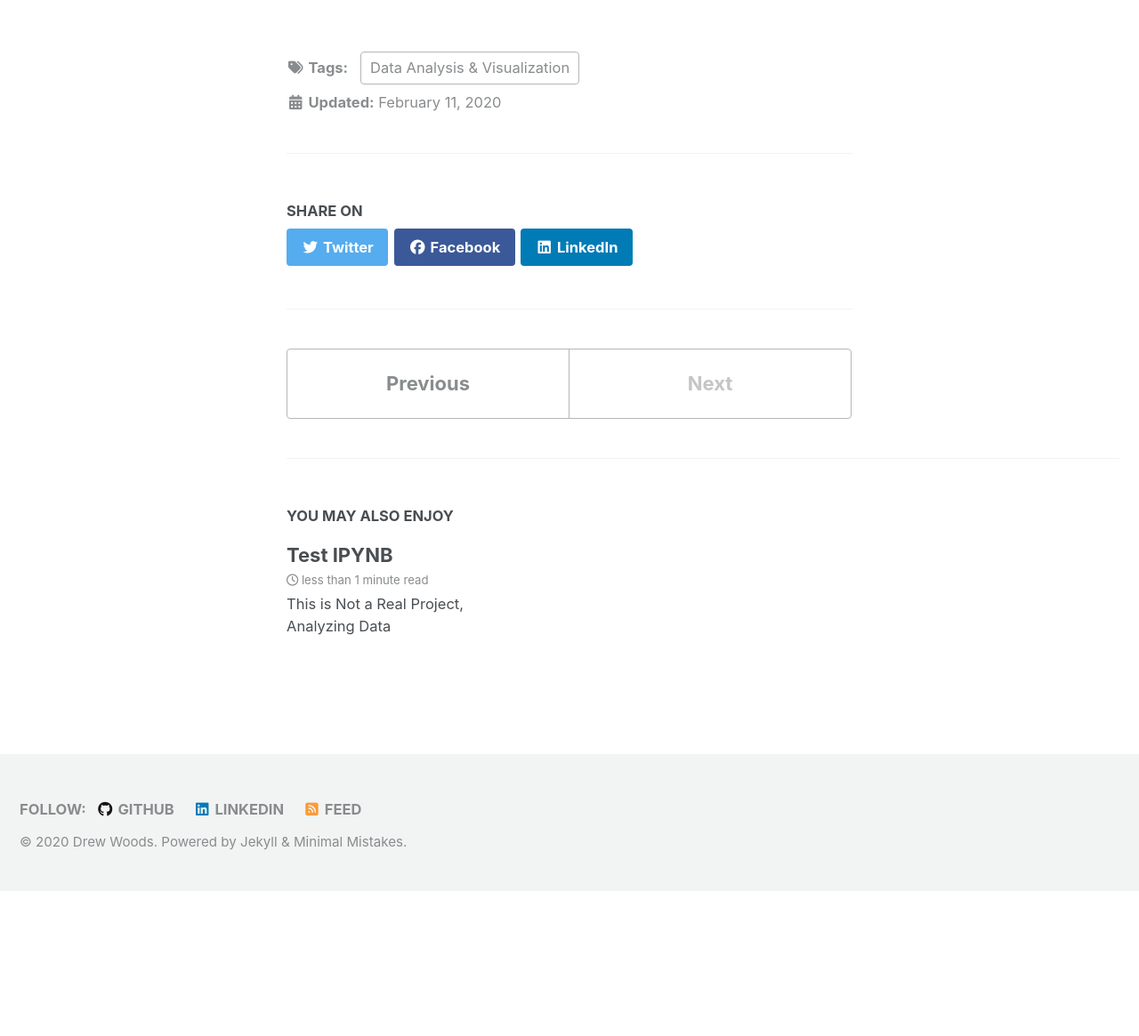
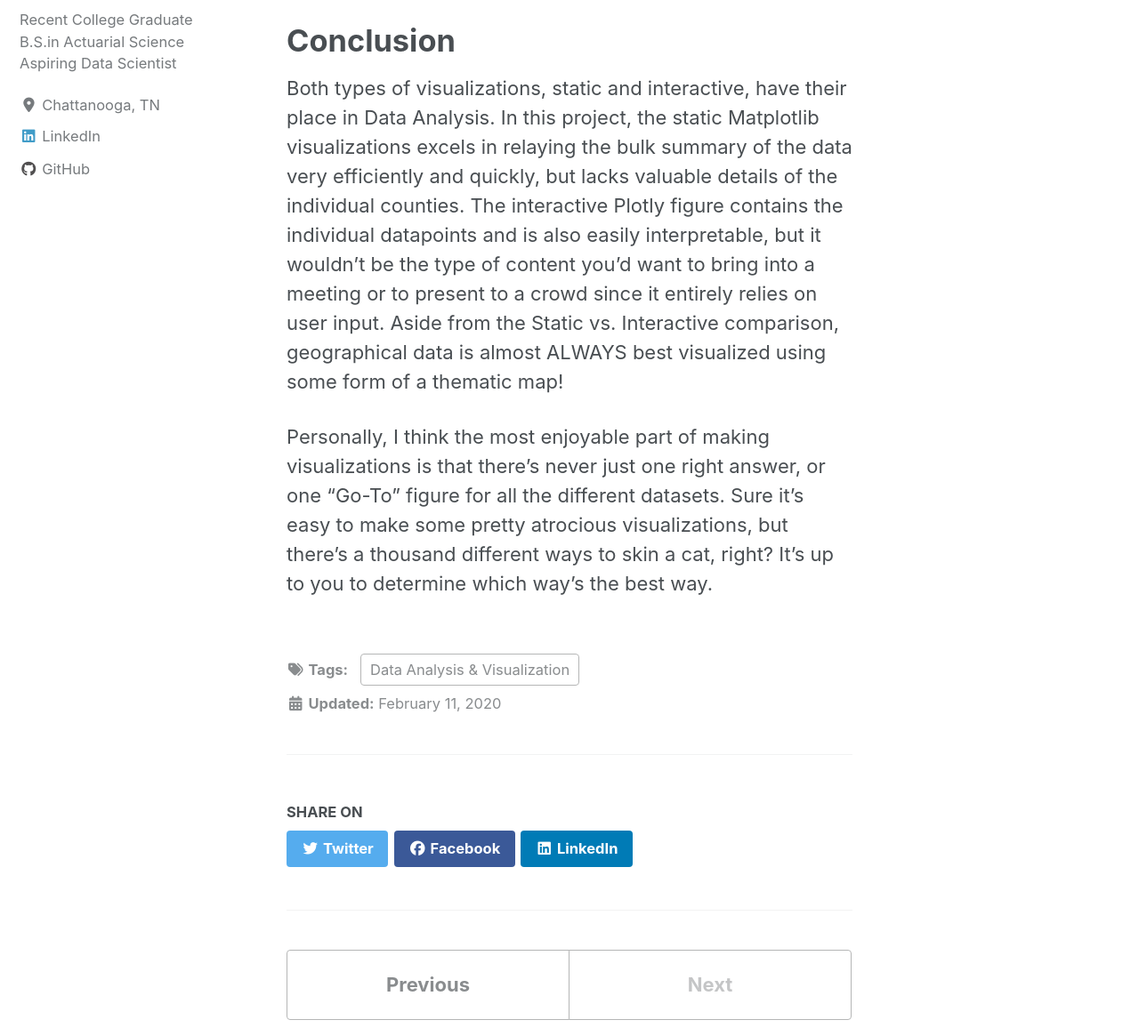
Before and after one commit to backdoordata/backdoordata.github.io, a Jekyll site: the page built from _posts/2020-02-11-TN-HPI-Analysis.md, in a window 1280 px wide and 1400 px high, scrolled down 7416 px, cut to the strip 235-1400 px from the top of the window. Shown: the whole strip at 89% size. Built offline with Jekyll 4.4.1, drawn with Linux system fonts in a browser that asks for light colours; cached includes are drawn as plain includes; nearby versions of some CDN libraries; before the commit the page ends 8653 px from its top, so only the background shows below that; some of the changed text lies outside the part shown.

Commit message:
Tennessee HPI Project

````diff
--- a/_posts/2020-02-11-TN-HPI-Analysis.md
+++ b/_posts/2020-02-11-TN-HPI-Analysis.md
@@ -53,13 +53,13 @@ def Replace_NANcounty(county_name, replacement_county):
 ```
 
 
-Making a very basic plot, we can now take a peak at the dataset.
+Making a very basic plot, we can now take a peak at the dataset!
 
 <p align="center">
   <img src="/images/HPI_linegraph.png">
 </p>
 
-The graph above is not ideal, it's so detailed that it's hard to see anything besides the obvious correlation between the counties. However, notice the increasing variation after the '08 recession as the HPI curves begin to uncluster. This is what we will focus on.
+The graph above is not exactly ideal; it's so detailed that it's hard to see anything besides the obvious correlation between the counties. However, notice the increasing variation after the '08 recession as the HPI curves begin to uncluster. This is what we will focus on.
 
 # Creating Visualizations
 The Great Recession 'officially' ended in June of 2009, but as you can tell from the graph, the housing market continued to suffer. In the following lines of code, the dataframe is altered to only include years of post-recession recovery.
@@ -100,7 +100,7 @@ for i in df2.columns:
 df2.columns = new_cols
 ```
 ## Visualizing Post-Recession Growth
-To avoid another graph of 88 HPI curves, we can plot summary statistics instead! I created the figure below using the graphical plotting library in Matplotlib.
+To make a figure more interpretable than a graph with 88 HPI curves, we can plot summary statistics instead! I created the figure below using the graphical plotting library in Matplotlib.
 
 
 <p align="center">
@@ -116,9 +116,9 @@ Also included are the individual data points of the two counties at either end o
 To show individual county data **and** the housing market as a whole in a single figure, I utilized the extremely powerful data analysis toolset found in the Plotly Express library. Specifically, an interactive thematic geo-map of Tennessee partioned by its counties.
 
 To define the geographical boundaries of the map, I used county specific codes from the Federal Information Processing Standards (FIPS) and a json file containing the corresponding latitude and longitude strings, which can be found [here](https://raw.githubusercontent.com/plotly/datasets/master/geojson-counties-fips.json).
-Plotly likes "tidy" data with as few columns as possible. Having 88 columns, this took quite a bit of restructuring. I did this for both dataframes so I could include both the percent change and the HPI of each county in the figure.
+Plotly likes "tidy" data with as few columns as possible. Having 88 columns, this took quite a bit of restructuring. I did this for both dataframes to include both the percent change and the HPI of each county in the figure.
 
-The major downside to the choropleth map is that it can be very computationally expensive. Since this is an interactive map, it has to reiterate through the data each frame, introducing increasingly more latency.
+The major downside to a choropleth map is that it can be very computationally expensive. Since this is an interactive map, it has to reiterate through the data each frame, increasingly introducing more latency.
 
 To mitigate complexity of the figure, I reduced the number of observation dates we pass to it.
 
@@ -143,5 +143,10 @@ dfFig.reset_index(drop = True, inplace = True)
 The dataframe used in the figure below, dfFig, consists of two observations for each year in 2012-2018, and the five columns: 'FIPS_code', 'County_Name', 'Date', 'HPI', 'Percent_Change'.
 
 
+{% include TennHPI_Choropleth.html %}
 
-{% include TennHPI_Choropleth.html %}
+
+# Conclusion
+Both types of visualizations, static and interactive, have their place in Data Analysis. In this project, the static Matplotlib visualizations excels in relaying the bulk summary of the data very efficiently and quickly, but lacks valuable details of the individual counties. The interactive Plotly figure contains the individual datapoints and is also easily interpretable, but it wouldn't be the type of content you'd want to bring into a meeting or to present to a crowd since it entirely relies on user input. Aside from the Static vs. Interactive comparison, geographical data is almost ALWAYS best visualized using some form of a thematic map!
+
+Personally, I think the most enjoyable part of making visualizations is that there's never just one right answer, or one "Go-To" figure for all the different datasets. Sure it's easy to make some pretty atrocious visualizations, but there's a thousand different ways to skin a cat, right? It's up to you to determine which way's the best way.
````
